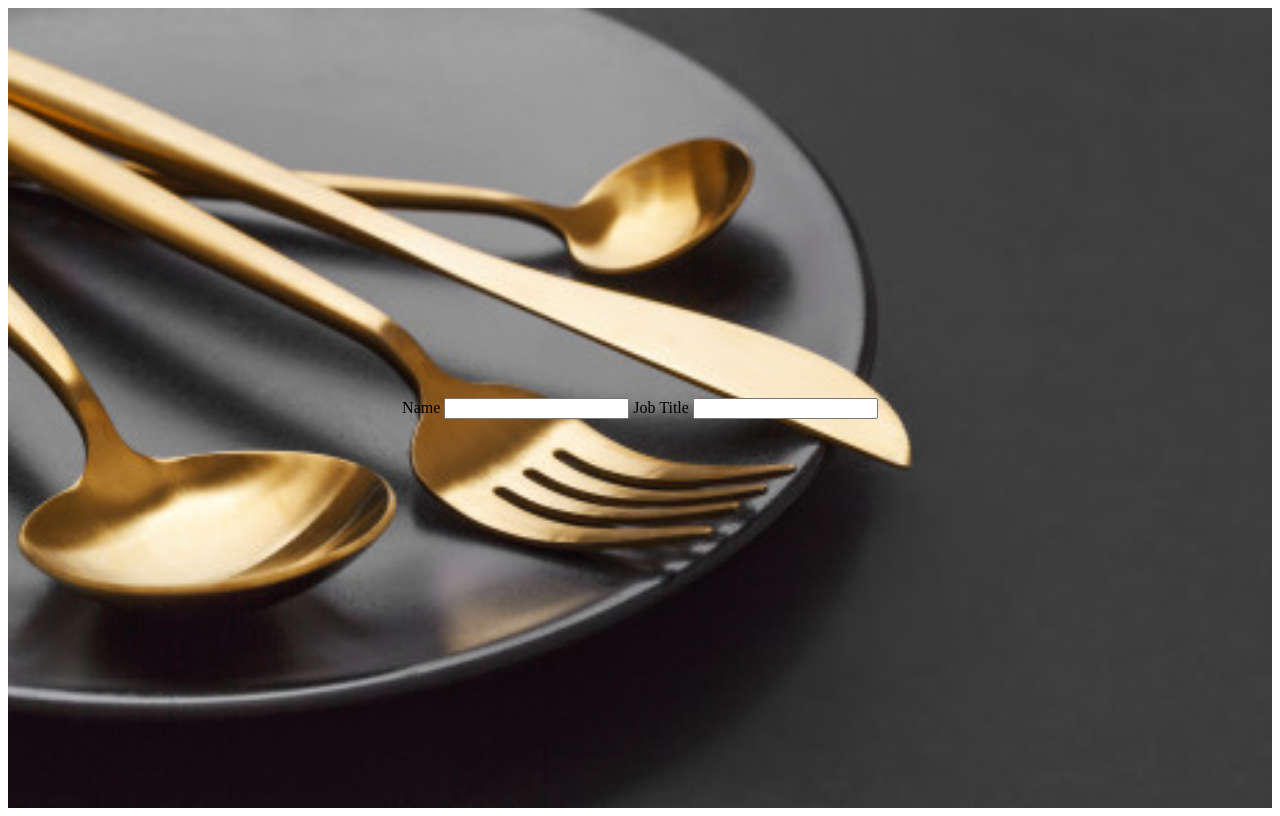
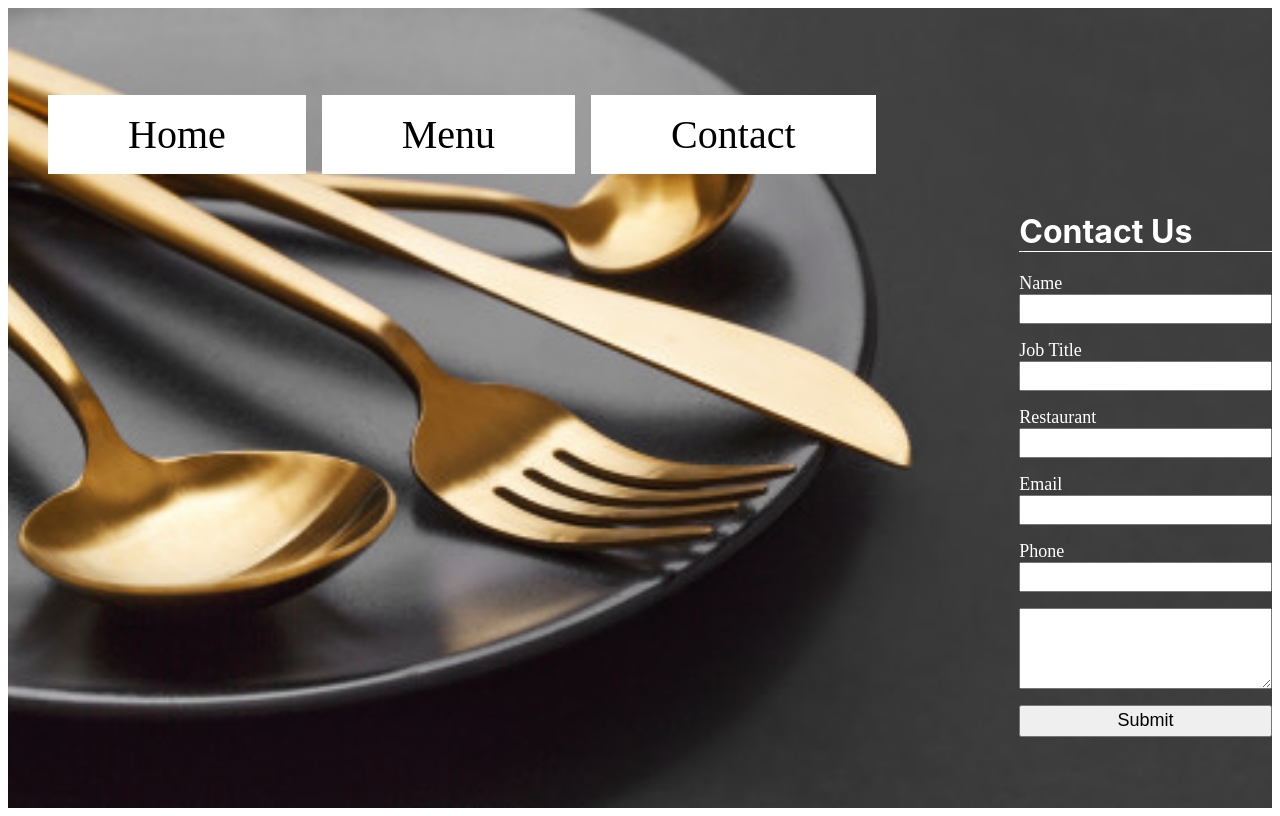
Before and after one commit to henatan99/Restaurant-page, a website built with webpack: page dist/index.html in a window 1280 px wide. Built offline with nearby package versions, Linux system fonts and the light colour scheme.

Commit message:
adds the contact page contents

```diff
--- a/src/contactPage.js
+++ b/src/contactPage.js
@@ -1,6 +1,23 @@
+const inputItem = (name, label) => {
+    const labelTag = '<label for="' + name + '">' + label + '</label>';
+    const inputTag = '<input type="text" name="' + name + '"></inpuut>';
+    return (labelTag + inputTag);
+}
+
+
 const contactPage = () => {
     const contactDiv  = document.createElement('div');
-    contactDiv.innerHTML = '<h1>This is contact Page</h1>';
+    contactDiv.classList.add('form-div');
+    const formTitle = '<h1 class="contact-title">Contact Us</h1>';
+    const names = ['name', 'job-title', 'restaurant', 'email', 'phone'];
+    const labels = ['Name', 'Job Title', 'Restaurant', 'Email', 'Phone'];
+    let inputs = '';
+    for(let i=0; i<names.length; i++) {
+        inputs += inputItem(names[i], labels[i]);
+    }
+    const textArea = '<textarea name="message" id="message" cols="20" rows="5" class="message"></textarea>';
+    const button = '<button>Submit</button>';
+    contactDiv.innerHTML = formTitle + '<form>' + inputs + textArea + button + '</form>';
     return contactDiv;
 }
 
--- a/src/index.js
+++ b/src/index.js
@@ -6,7 +6,7 @@ import * as contactModule from './contactPage';
 
 const content = document.getElementById("content");
 
-// content.appendChild(navModule.navBar());
+content.appendChild(navModule.navBar());
 // content.appendChild(initialModule.initialPage());
 // content.appendChild(menuModule.menuPage());
-// content.appendChild(contactModule.contactPage());
+content.appendChild(contactModule.contactPage());
--- a/src/style.css
+++ b/src/style.css
@@ -75,3 +75,43 @@
     height: 10rem;
     border-radius: 5rem;
 }
+
+.form-div {
+    width: 100%;
+    display: flex;
+    flex-direction: column;
+    justify-content: center;
+    align-items: flex-end;
+}
+
+.contact-title {
+    width: 20%;
+    border-bottom: 1px solid;
+    color: white;
+    font-family: -apple-system, BlinkMacSystemFont, 'Segoe UI', Roboto, Oxygen, Ubuntu, Cantarell, 'Open Sans', 'Helvetica Neue', sans-serif;
+}
+
+form {
+    width: 20%;
+    display: flex;
+    flex-direction: column;
+}
+
+label {
+    color: white;
+    font-size: 18px;
+}
+
+input {
+    height: 1.5rem;
+    margin-bottom: 1rem;
+}
+
+textarea {
+    margin-bottom: 1rem;
+}
+
+button {
+    height: 2rem;
+    font-size: 18px;
+}
```
Also changed, not shown: dist/index.html, dist/main.js.
